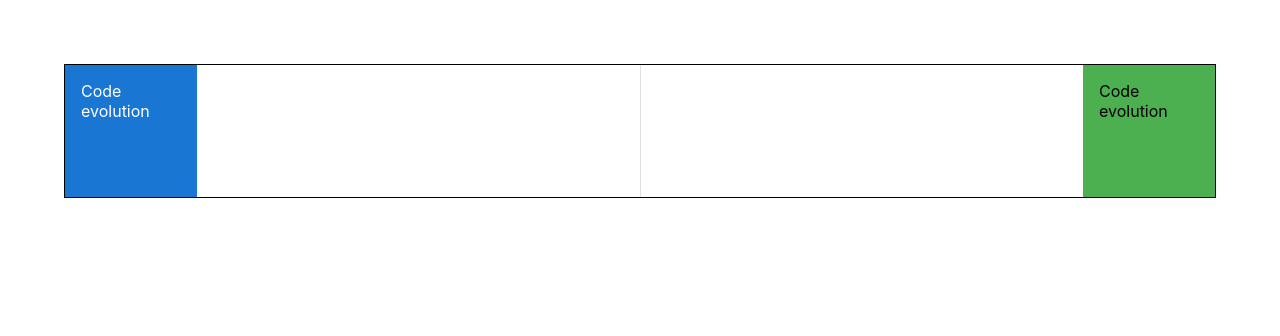
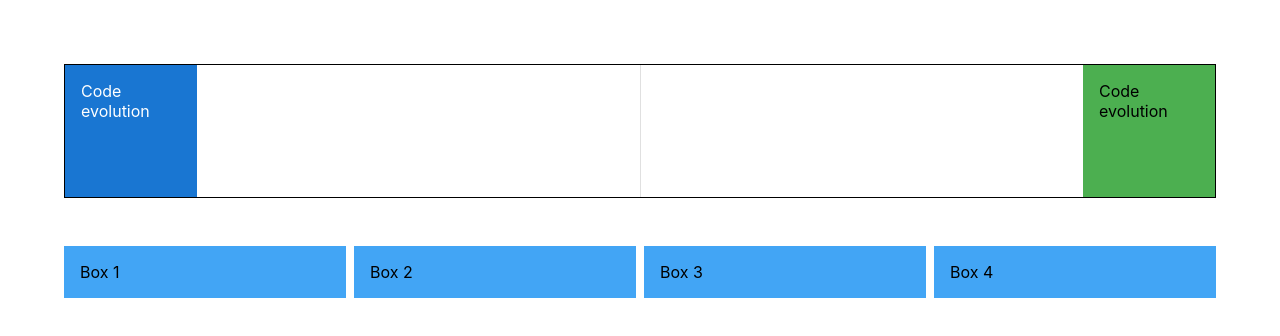
Before and after one commit to nghi9994/crash-mui-typescript, a React (Create React App) app: page / in a window 1280 px wide. Shown: the top 336 px of the page. Built offline with nearby package versions, Linux system fonts and the light colour scheme.

Commit message:
Feat: layout - create Grid component

```diff
--- a/src/components/MuiLayout.tsx
+++ b/src/components/MuiLayout.tsx
@@ -1,5 +1,5 @@
 import React from 'react'
-import { Box, Stack, Divider } from '@mui/material'
+import { Box, Grid, Stack, Divider } from '@mui/material'
 
 const MuiLayout = () => {
   return (
@@ -7,6 +7,7 @@ const MuiLayout = () => {
     * Stack create Flex display
     * Use 'flexItem' prop for Divider in flex container for right height
     */
+    <>
       <Stack
         sx={{ border: '1px solid', justifyContent:' space-between' }}
         direction='row'
@@ -41,6 +42,35 @@ const MuiLayout = () => {
           Code evolution
         </Box>
       </Stack>
+
+      {/***
+       * <Grid> component use flexbox module
+       * Use 'container' prop for flex container
+       * Use 'item' prop for flex items
+       * xs: mobile device size
+       * sm: tablet size
+       * md: desktop size
+       * lg: larger monitor size
+       * xl: larger monitor size
+       *
+       * if there is no specific column at break point -> equal columns for all children;
+       * for example: 'md' prop below
+       */}
+      <Grid container my={4} rowSpacing={2} columnSpacing={1}>
+        <Grid item xs={12} sm={6} md>
+          <Box bgcolor='primary.light' p={2}>Box 1</Box>
+        </Grid>
+        <Grid item xs={12} sm={6} md>
+          <Box bgcolor='primary.light' p={2}>Box 2</Box>
+        </Grid>
+        <Grid item xs={12} sm={6} md>
+          <Box bgcolor='primary.light' p={2}>Box 3</Box>
+        </Grid>
+        <Grid item xs={12} sm={6} md>
+          <Box bgcolor='primary.light' p={2}>Box 4</Box>
+        </Grid>
+      </Grid>
+    </>
   )
 }
 
```
Lines whose indentation alone changed are shown as unchanged.
